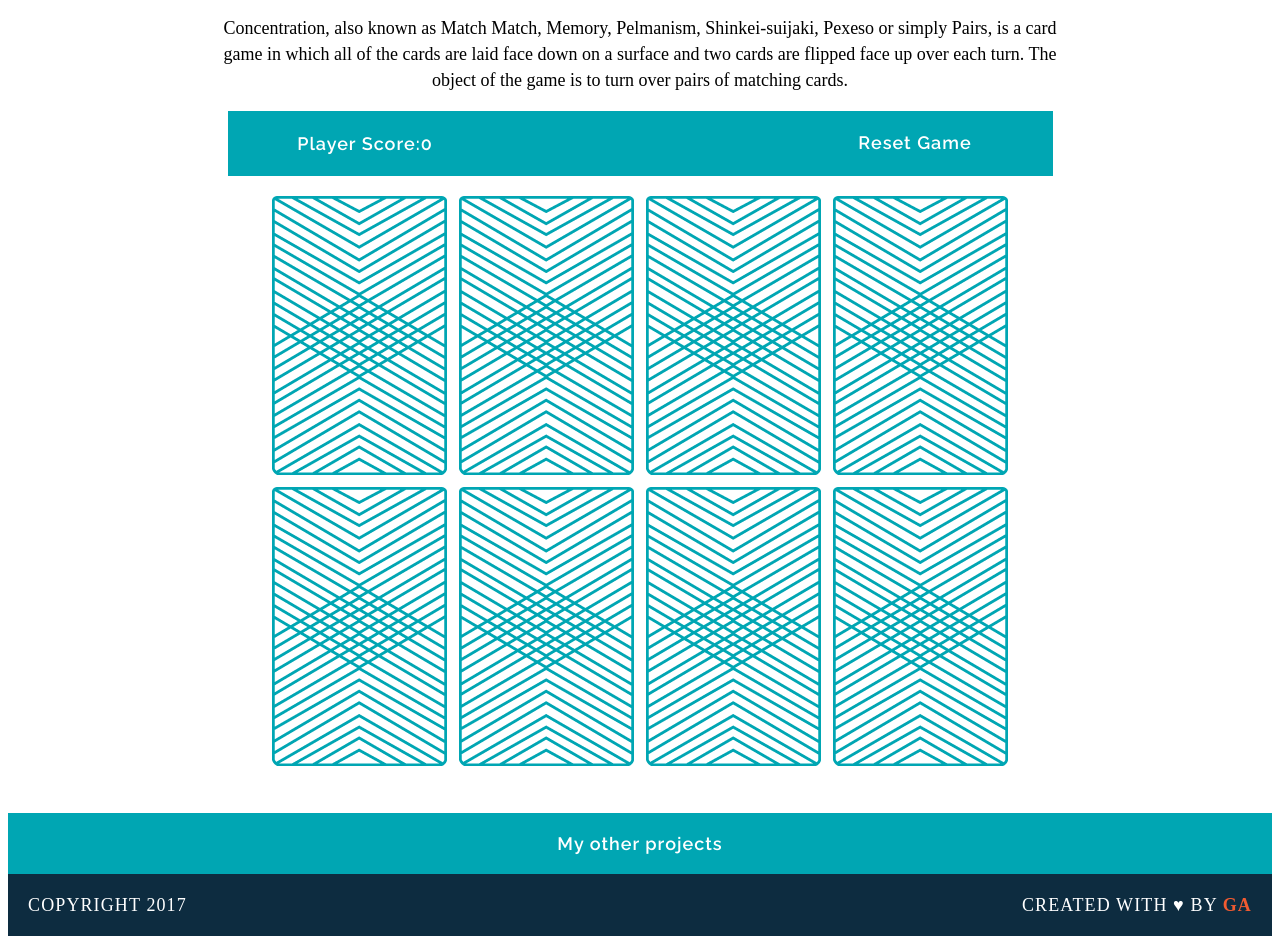
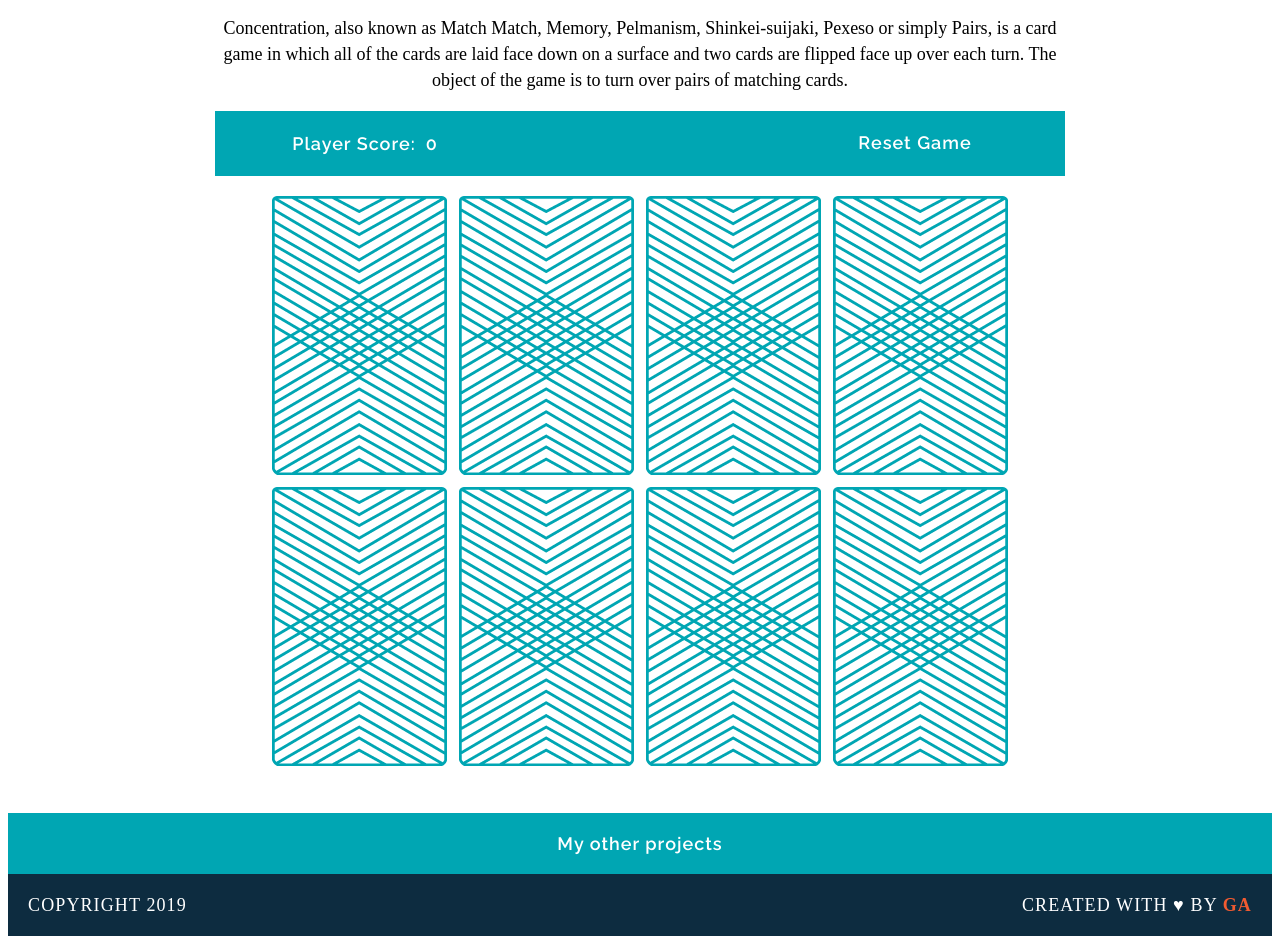
Before and after one commit to nlukjanov/sei-fundamentals-memorygame, a plain HTML site: page memory_game/index.html in a window 1280 px wide. Shown: the part 244-1188 px from the top of the page. Drawn offline with Linux system fonts and the light colour scheme; a web font is replaced by a local one.

Commit message:
styled game details bar

```diff
--- a/memory_game/css/style.css
+++ b/memory_game/css/style.css
@@ -63,11 +63,12 @@ main {
   margin: 35px auto;
 }
 
-section {
+.container {
   margin-bottom: 20px;
   display: flex;
   align-items: center;
   justify-content: center;
+  background-color: #00a6b3;
 }
 
 .game-details {
@@ -83,6 +84,10 @@ section {
   display: flex;
   align-items: center;
   justify-content: center;
+}
+
+#player-score {
+  margin-left: 10px;
 }
 
 .board {
--- a/memory_game/index.html
+++ b/memory_game/index.html
@@ -18,7 +18,7 @@
 
     <p>Concentration, also known as Match Match, Memory, Pelmanism, Shinkei-suijaki, Pexeso or simply Pairs, is a card game in which all of the cards are laid face down on a surface and two cards are flipped face up over each turn. The object of the game is to turn over pairs of matching cards. </p>
 
-    <section class="container">
+    <div class="container">
       <div class="game-details">
         Player Score: <span id="player-score">0</span>
       </div>
@@ -28,7 +28,7 @@
       <div class="game-details">
         <span id="reset-button" class="button-hover">Reset Game</span>
       </div>
-    </section>
+    </div>
 
     <div id="game-board" class="board clearfix"></div>
   </main>
@@ -37,7 +37,7 @@
   </div>
   <footer class="clearfix">
     <p class="copyright">
-      Copyright 2017
+      Copyright 2019
     </p>
     <p class="message">
       Created with &hearts; by <span class="name">GA</span>
```
